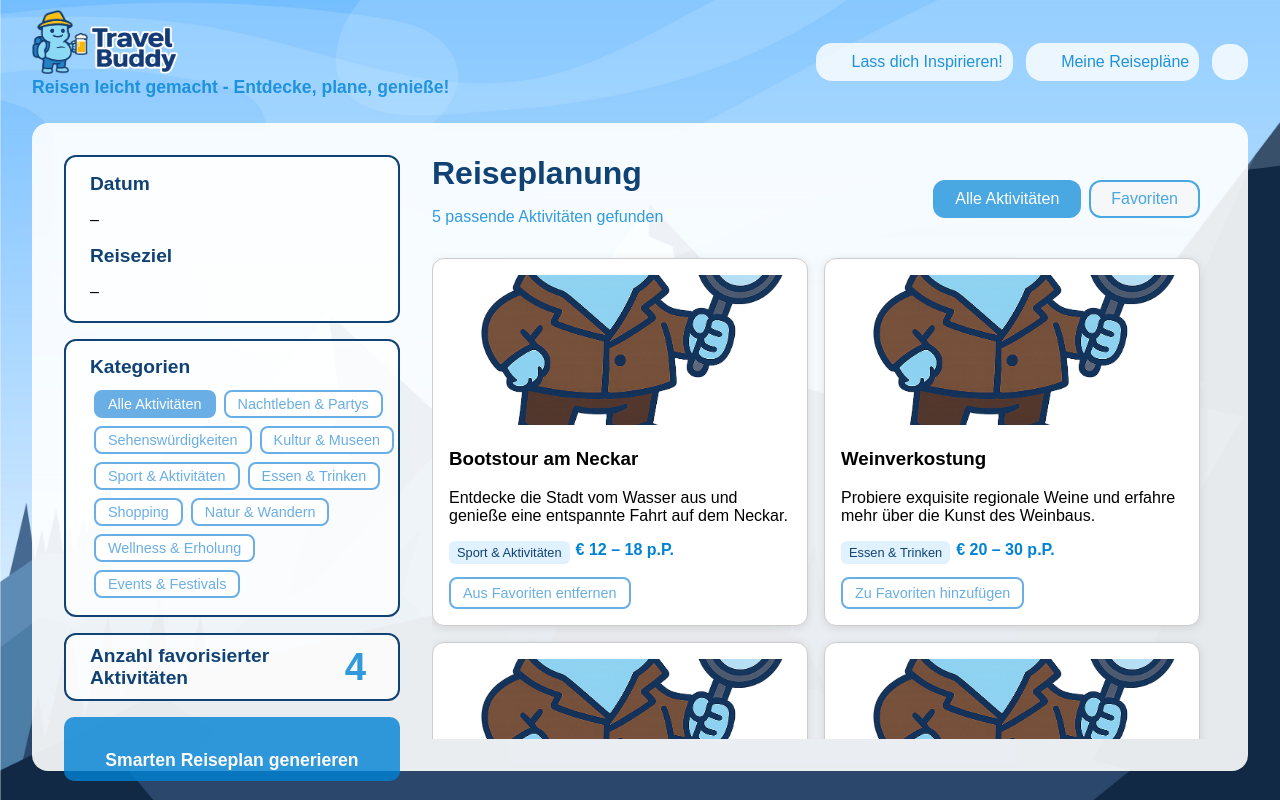
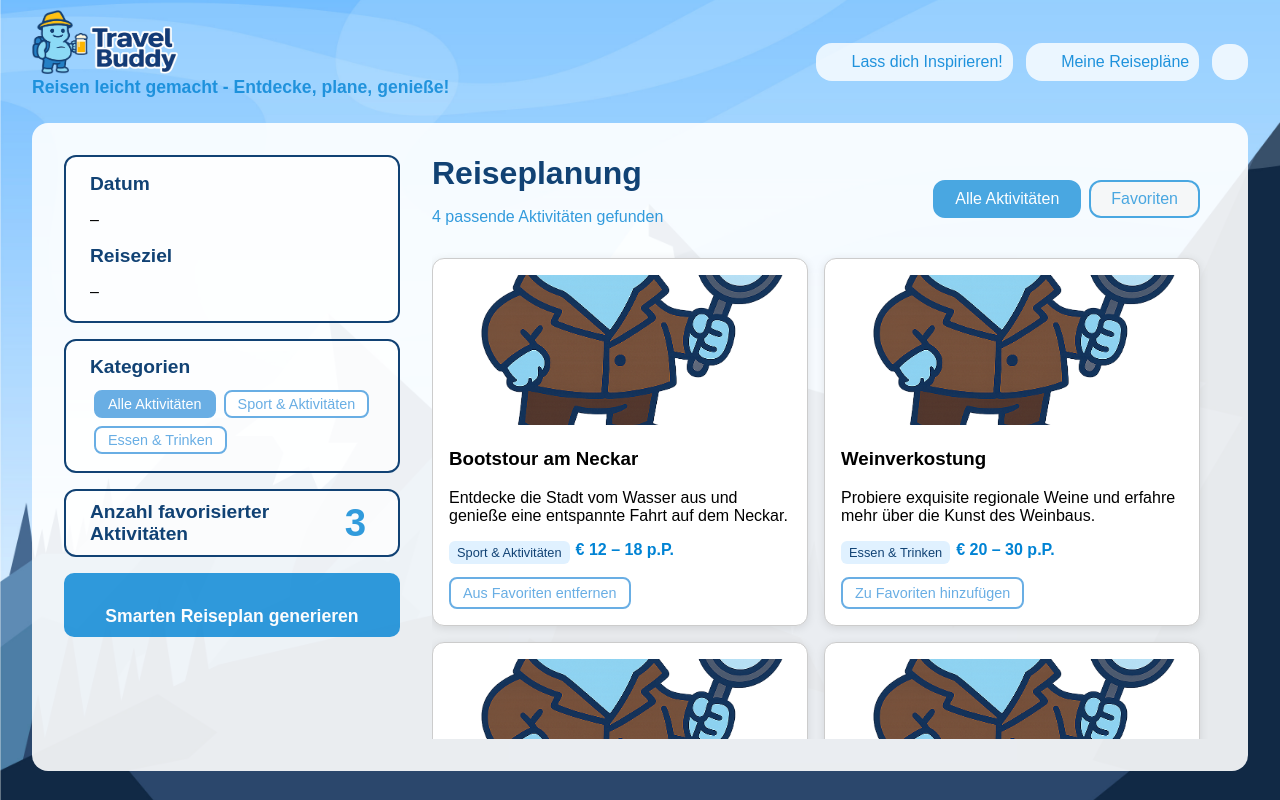
Before and after one commit to oliverp28/AI_Travel_Buddy, a React (Create React App) app in the folder frontend/: page /search in a window 1280 px wide. Built offline with nearby package versions, Linux system fonts and the light colour scheme; some icons are missing; a web font is replaced by a local one.

Commit message:
Füge Detailseite für Aktivitäten hinzu und implementiere Filter- und Favoritenfunktionalität im Suchbereich; verbessere das Styling

```diff
--- a/frontend/src/App.js
+++ b/frontend/src/App.js
@@ -6,6 +6,7 @@ import Home from './pages/Home';
 import TravelPlans from './pages/TravelPlans';
 import Inspiration from './pages/Inspiration';
 import Search from './pages/Search';
+import ActivityDetail from './pages/ActivityDetail';
 
 function App() {
   return (
@@ -17,6 +18,7 @@ function App() {
           <Route path="/my_travel_plans" element={<TravelPlans />} />
           <Route path="/inspiration" element={<Inspiration />} />
           <Route path="/search" element={<Search />} />
+          <Route path="/search/activity-detail" element={<ActivityDetail />} />
         </Routes>
       </div>
     </Router>
--- /dev/null
+++ b/frontend/src/pages/ActivityDetail.js
@@ -0,0 +1,12 @@
+import React, { useState } from 'react';
+import './styling/ActivityDetail.css';
+
+function ActivityDetail() {
+
+  return (
+    <div className=''>
+    </div>
+  );
+}
+
+export default ActivityDetail;
--- a/frontend/src/pages/Search.js
+++ b/frontend/src/pages/Search.js
@@ -1,6 +1,5 @@
 import React, { useState } from 'react';
 import './styling/Search.css';
-import Bootstour from './SearchBuddy.png';
 import Wein from './SearchBuddy.png';
 import { useLocation } from 'react-router-dom';
 import PlanIcon from '@mui/icons-material/Map';
@@ -23,63 +22,65 @@ function Search() {
       ? `${formatDate(startDate)} – ${formatDate(endDate)}`
       : '–';
 
-  const categories = [
-    "Alle Aktivitäten",
-    "Nachtleben & Partys",
-    "Sehenswürdigkeiten",
-    "Kultur & Museen",
-    "Sport & Aktivitäten",
-    "Essen & Trinken",
-    "Shopping",
-    "Natur & Wandern",
-    "Wellness & Erholung",
-    "Events & Festivals"
-  ];
-
-  const [activeCategory, setActiveCategory] = useState("Alle Aktivitäten");
-  const [showFavorites, setShowFavorites] = useState(false);
-
-  const activities = [
+      const activitiesData = [
         {
           title: 'Bootstour am Neckar',
           desc: 'Entdecke die Stadt vom Wasser aus und genieße eine entspannte Fahrt auf dem Neckar.',
+          longDesc: 'Erlebe Heilbronn aus einer ganz neuen Perspektive und genieße eine entspannte Fahrt auf dem Neckar. Während du sanft über das Wasser gleitest, erwarten dich atemberaubende Ausblicke auf die Stadt, historische Brücken und idyllische Uferlandschaften. Erfahre interessante Fakten über die Region und ihre Geschichte – entweder durch einen Live-Guide oder über Audiokommentare an Bord.',
           tags: ['Sport & Aktivitäten'],
           price: '€ 12 – 18 p.P.',
-      image: Bootstour,
-      isFavorite: true
+          duration: 'ca. 1,5 Stunden',
+          providers: ['Neckar Tours', 'Heilbronn River Cruises'],
+          isFavorite: true,
+          image: Wein
         },
         {
           title: 'Weinverkostung',
           desc: 'Probiere exquisite regionale Weine und erfahre mehr über die Kunst des Weinbaus.',
+          longDesc: 'Genieße eine exklusive Weinverkostung mit einer Auswahl der besten regionalen Weine. Lerne mehr über die Kunst des Weinbaus, die Rebsorten und die Geschichte des Weinbaus in der Region. Die Verkostung wird begleitet von einem Fachmann, der dir alle Details zu den Weinen erläutert und dir Tipps zur Weinwahl gibt.',
           tags: ['Essen & Trinken'],
           price: '€ 20 – 30 p.P.',
-      image: Wein,
-      isFavorite: false
+          duration: 'ca. 2 Stunden',
+          providers: ['Weinbau Heilbronn', 'VinoTours'],
+          isFavorite: false,
+          image: Wein
         },
         {
           title: 'Bootstour am Neckar',
           desc: 'Entdecke die Stadt vom Wasser aus und genieße eine entspannte Fahrt auf dem Neckar.',
+          longDesc: 'Genieße eine einzigartige Perspektive auf Heilbronn und seine Umgebung, während du sanft über den Neckar gleitest. Bei der Bootstour hast du die Möglichkeit, historische Sehenswürdigkeiten, malerische Ufer und Natur zu erleben. Du wirst von einem erfahrenen Guide begleitet, der dir alles über die Geschichte der Region erzählt.',
           tags: ['Sport & Aktivitäten'],
           price: '€ 12 – 18 p.P.',
-      image: Bootstour,
-      isFavorite: true
+          duration: 'ca. 1 Stunde',
+          providers: ['Neckar Tours'],
+          isFavorite: true,
+          image: Wein
         },
         {
-      title: 'Bootstour am Neckar',
-      desc: 'Entdecke die Stadt vom Wasser aus und genieße eine entspannte Fahrt auf dem Neckar.',
-      tags: ['Sport & Aktivitäten'],
-      price: '€ 12 – 18 p.P.',
-      image: Bootstour,
-      isFavorite: true
-    },{
-      title: 'Bootstour am Neckar',
-      desc: 'Entdecke die Stadt vom Wasser aus und genieße eine entspannte Fahrt auf dem Neckar.',
-      tags: ['Sport & Aktivitäten'],
-      price: '€ 12 – 18 p.P.',
-      image: Bootstour,
-      isFavorite: true
-    },
+          title: 'Weinverkostung am Neckar',
+          desc: 'Genieße eine Weinverkostung entlang des Neckars und entdecke regionale Weine.',
+          longDesc: 'Erlebe die Aromen und den Geschmack der regionalen Weine, während du die herrliche Aussicht auf den Neckar genießt. Diese Weinverkostung ist perfekt für Weinliebhaber und bietet eine Vielzahl an Weinen, die direkt von lokalen Winzern stammen. Der Anbieter stellt eine persönliche Führung durch die Weingüter und die Verkostung bereit.',
+          tags: ['Essen & Trinken'],
+          price: '€ 25 – 35 p.P.',
+          duration: 'ca. 2 Stunden',
+          providers: ['Weinbau Heilbronn'],
+          isFavorite: true,
+          image: Wein
+        }
       ];
+
+  // Kategorien extrahieren und Duplikate entfernen
+  const allCategories = activitiesData.flatMap(activity => activity.tags);
+  const uniqueCategories = ["Alle Aktivitäten", ...new Set(allCategories)];
+
+  const [activeCategory, setActiveCategory] = useState("Alle Aktivitäten");
+  const [showFavorites, setShowFavorites] = useState(false);
+  const [activities, setActivities] = useState(activitiesData); // Aktivitäten im Zustand
+
+  // Berechnet die Anzahl der favorisierten Aktivitäten unabhängig vom Filter
+  const getFavoriteCount = () => {
+    return activities.filter(a => a.isFavorite).length;
+  };
 
   const handleCategoryClick = (category) => {
     setActiveCategory(category);
@@ -89,9 +90,24 @@ function Search() {
     setShowFavorites(!showFavorites);
   };
 
-  const filteredActivities = showFavorites
-    ? activities.filter(a => a.isFavorite)
-    : activities;
+  const handleFavoriteToggle = (index) => {
+    const updatedActivities = [...activities];
+    updatedActivities[index].isFavorite = !updatedActivities[index].isFavorite;
+    setActivities(updatedActivities); // Status der Favoriten für eine Aktivität aktualisieren
+  };
+
+  // Filtert die Aktivitäten basierend auf der gewählten Kategorie
+  const filteredActivities = activities.filter(a => {
+    if (activeCategory === "Alle Aktivitäten") {
+      return true; // Zeigt alle Aktivitäten, wenn "Alle Aktivitäten" gewählt ist
+    }
+    return a.tags.includes(activeCategory); // Filtert nach Tags der ausgewählten Kategorie
+  });
+
+  // Filtert nach Favoriten, wenn die "Favoriten"-Ansicht aktiv ist
+  const filteredFavoriteActivities = showFavorites
+    ? filteredActivities.filter(a => a.isFavorite)
+    : filteredActivities;
 
   return (
     <div className='search-page-container'>
@@ -107,7 +123,7 @@ function Search() {
           <div className="search-categories">
             <h2>Kategorien</h2>
             <div className="search-tags">
-              {categories.map((category) => (
+              {uniqueCategories.map((category) => (
                 <button
                   key={category}
                   className={`category-button ${activeCategory === category ? 'active' : ''}`}
@@ -124,7 +140,7 @@ function Search() {
               <h2>Anzahl favorisierter <br/> Aktivitäten</h2>
             </div>
             <div className='search-fav-number'>
-              <h2>{activities.filter(a => a.isFavorite).length}</h2>
+              <h2>{getFavoriteCount()}</h2> {/* Zeigt die Gesamtzahl der favorisierten Aktivitäten */}
             </div>
           </div>
 
@@ -139,7 +155,7 @@ function Search() {
           <div className="search-activities-header">
             <div>
               <h1>Reiseplanung</h1>
-              <p>{filteredActivities.length} passende Aktivitäten gefunden</p>
+              <p>{filteredFavoriteActivities.length} passende Aktivitäten gefunden</p>
             </div>
             <div className="switch-container">
               <button
@@ -158,7 +174,7 @@ function Search() {
           </div>
 
           <div className="search-activities-grid">
-            {filteredActivities.map((a, idx) => (
+            {filteredFavoriteActivities.map((a, idx) => (
               <div key={idx} className="search-activity-card">
                 <img src={a.image} alt={a.title} />
                 <h3>{a.title}</h3>
@@ -169,7 +185,7 @@ function Search() {
                   ))}
                   <span className="search-price">{a.price}</span>
                 </div>
-                <button className="search-fav-button">
+                <button className="search-fav-button" onClick={() => handleFavoriteToggle(idx)}>
                   {a.isFavorite ? 'Aus Favoriten entfernen' : 'Zu Favoriten hinzufügen'}
                 </button>
               </div>
```
Also changed, not shown: frontend/src/pages/styling/ActivityDetail.css (added), frontend/src/pages/styling/Search.css (line endings or trailing spaces). Lines whose indentation alone changed are shown as unchanged.
